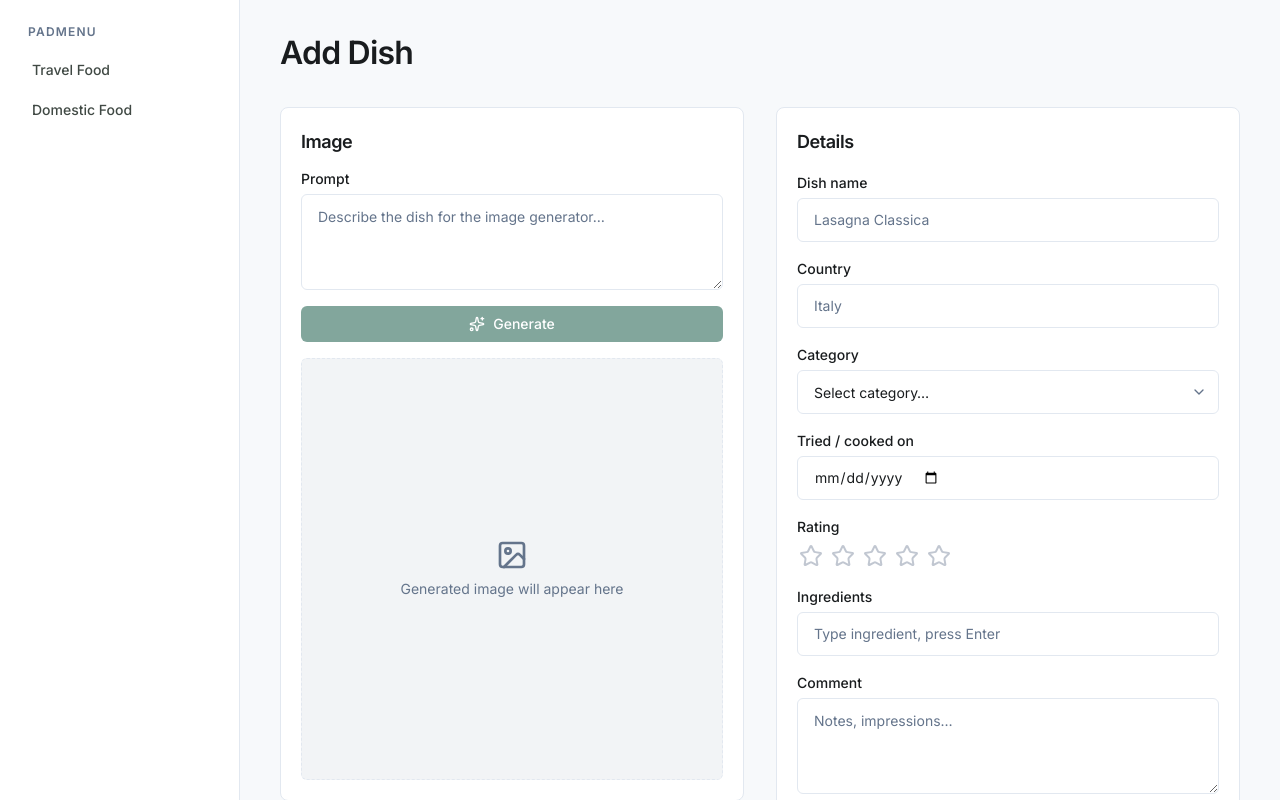
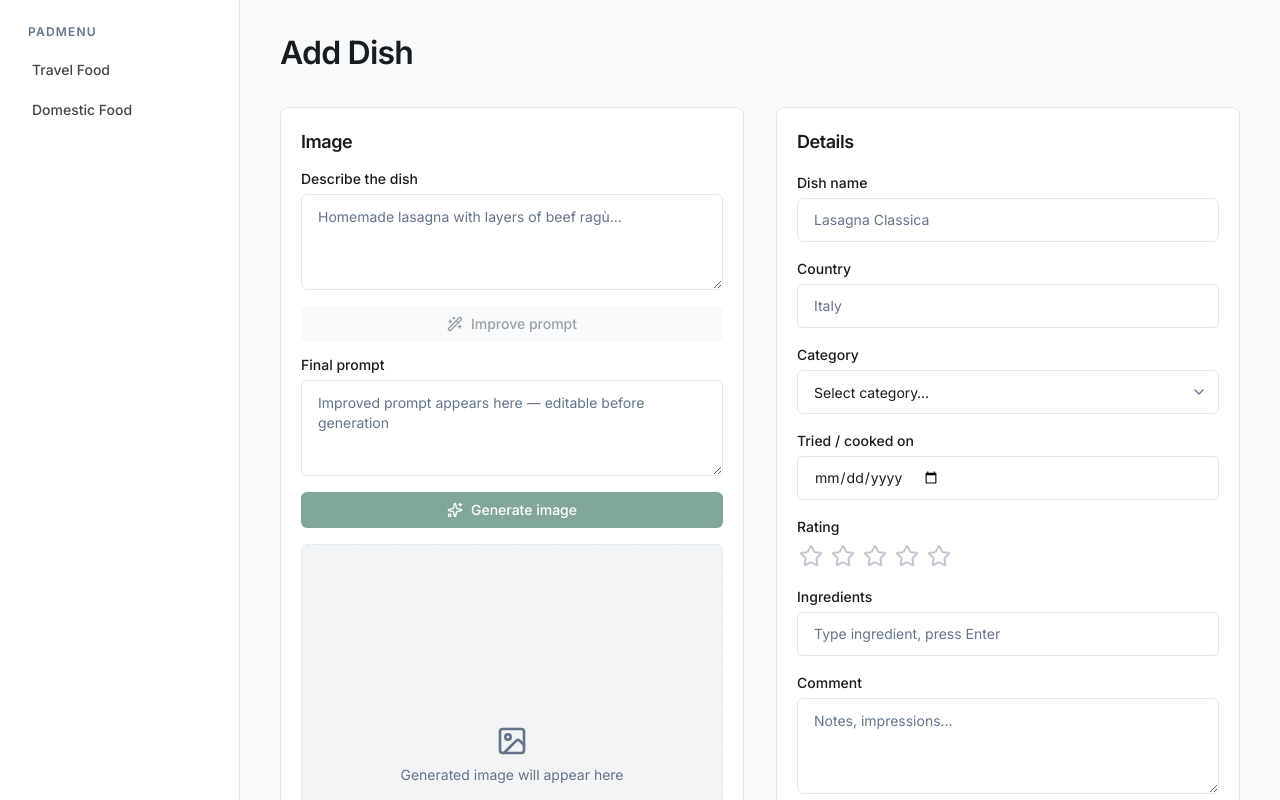
Before and after one commit to kirilinsky/family-menu, a Next.js app: page /add-dish in a window 1280 px wide. Shown: the top 800 px of the page. Built offline with nearby package versions, Linux system fonts and the light colour scheme.

Commit message:
feat: add prompt

```diff
--- /dev/null
+++ b/components/DishForm/ImageGenerator.tsx
@@ -0,0 +1,58 @@
+"use client";
+
+import { useState } from "react";
+import { ImageIcon, Sparkles, Wand2 } from "lucide-react";
+import { Button } from "@/components/ui/button";
+import { Label } from "@/components/ui/label";
+import { Textarea } from "@/components/ui/textarea";
+
+const ImageGenerator = () => {
+  const [prompt, setPrompt] = useState("");
+  const [finalPrompt, setFinalPrompt] = useState("");
+
+  const improvePrompt = () => {
+    // TODO: call LLM to enhance the prompt; plain copy for now
+    setFinalPrompt(prompt.trim());
+  };
+
+  return (
+    <section className="flex flex-col gap-4 rounded-lg border bg-card p-5">
+      <h2 className="text-lg font-semibold tracking-tight">Image</h2>
+
+      {/* Step 1: describe + improve */}
+      <div className="flex flex-col gap-2">
+        <Label htmlFor="image-prompt">Describe the dish</Label>
+        <Textarea
+          id="image-prompt"
+          placeholder="Homemade lasagna with layers of beef ragù…"
+          value={prompt}
+          onChange={(e) => setPrompt(e.target.value)}
+        />
+      </div>
+      <Button type="button" variant="secondary" disabled={!prompt.trim()} onClick={improvePrompt}>
+        <Wand2 /> Improve prompt
+      </Button>
+
+      {/* Step 2: final prompt + generate */}
+      <div className="flex flex-col gap-2">
+        <Label htmlFor="image-final-prompt">Final prompt</Label>
+        <Textarea
+          id="image-final-prompt"
+          placeholder="Improved prompt appears here — editable before generation"
+          value={finalPrompt}
+          onChange={(e) => setFinalPrompt(e.target.value)}
+        />
+      </div>
+      <Button type="button" disabled={!finalPrompt.trim()}>
+        <Sparkles /> Generate image
+      </Button>
+
+      <div className="flex aspect-square flex-col items-center justify-center gap-2 rounded-md border border-dashed bg-muted text-muted-foreground">
+        <ImageIcon className="size-8" />
+        <span className="text-sm">Generated image will appear here</span>
+      </div>
+    </section>
+  );
+};
+
+export default ImageGenerator;
--- a/components/DishForm/index.tsx
+++ b/components/DishForm/index.tsx
@@ -1,7 +1,8 @@
 "use client";
 
 import { useState } from "react";
-import { ImageIcon, Sparkles, Star, X } from "lucide-react";
+import { Star, X } from "lucide-react";
+import ImageGenerator from "@/components/DishForm/ImageGenerator";
 import { Button } from "@/components/ui/button";
 import { Input } from "@/components/ui/input";
 import { Label } from "@/components/ui/label";
@@ -16,7 +17,6 @@ type DishFormProps = {
 };
 
 const DishForm = ({ variant }: DishFormProps) => {
-  const [prompt, setPrompt] = useState("");
   const [rating, setRating] = useState(0);
   const [tags, setTags] = useState<string[]>([]);
   const [tagInput, setTagInput] = useState("");
@@ -33,25 +33,7 @@ const DishForm = ({ variant }: DishFormProps) => {
       onSubmit={(e) => e.preventDefault()}
     >
       {/* Block 1: image generator + result */}
-      <section className="flex flex-col gap-4 rounded-lg border bg-card p-5">
-        <h2 className="text-lg font-semibold tracking-tight">Image</h2>
-        <div className="flex flex-col gap-2">
-          <Label htmlFor="image-prompt">Prompt</Label>
-          <Textarea
-            id="image-prompt"
-            placeholder="Describe the dish for the image generator…"
-            value={prompt}
-            onChange={(e) => setPrompt(e.target.value)}
-          />
-        </div>
-        <Button type="button" disabled={!prompt.trim()}>
-          <Sparkles /> Generate
-        </Button>
-        <div className="flex aspect-square flex-col items-center justify-center gap-2 rounded-md border border-dashed bg-muted text-muted-foreground">
-          <ImageIcon className="size-8" />
-          <span className="text-sm">Generated image will appear here</span>
-        </div>
-      </section>
+      <ImageGenerator />
 
       {/* Block 2: info fields */}
       <section className="flex flex-col gap-5 rounded-lg border bg-card p-5">
```
